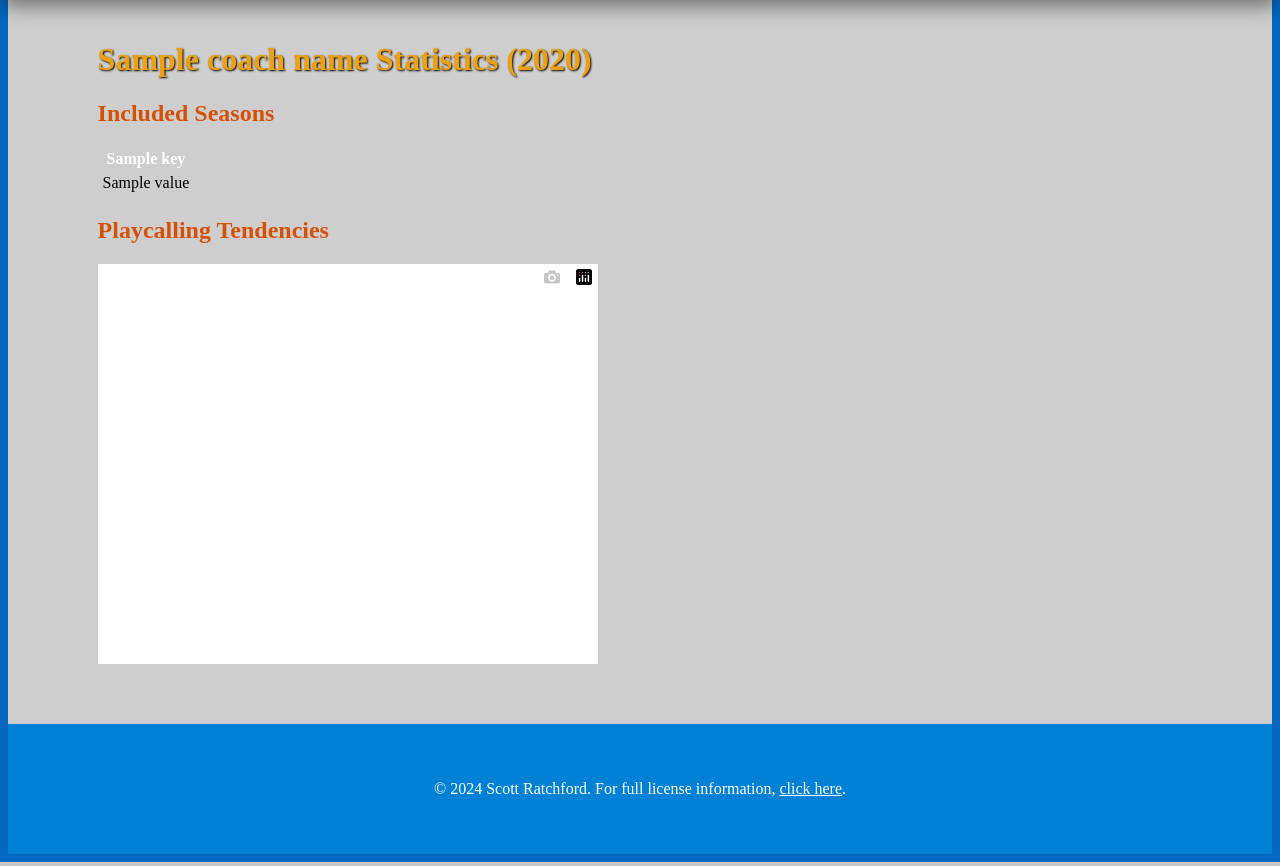
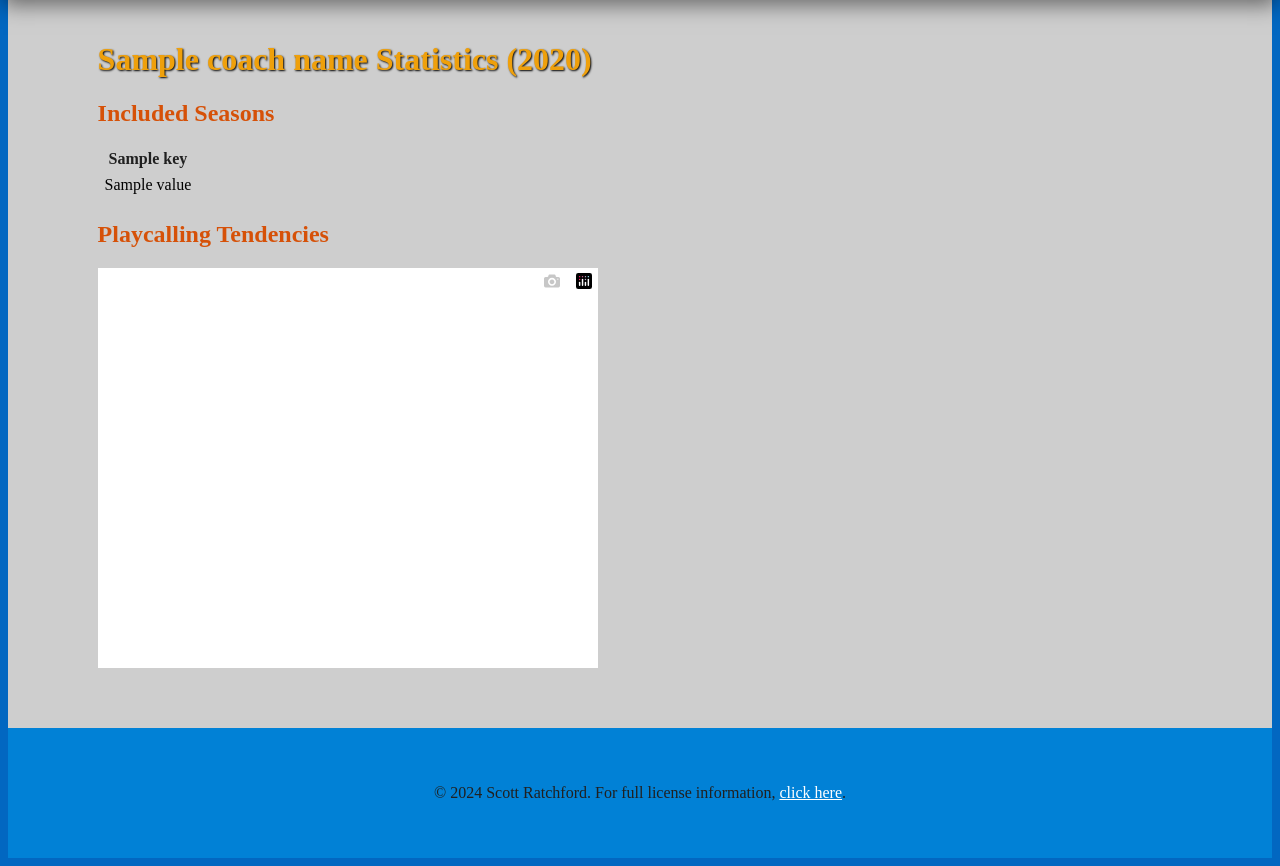
Before and after one commit to KyberCritter/Pygskin-Webapp, a Django app: template myproject/pygskin_webapp/templates/pygskin_webapp/coach.html in a window 1280 px wide. Shown: the part 89-955 px from the top of the page. Run offline with Django 5.2, Linux system fonts and the light colour scheme; the template is opened without the code that fills it: most values are stand-ins (such as "Sample title", 1, 10 or a date in 2020); some libraries are stand-ins or nearby versions.

Commit message:
table and text CSS

```diff
--- a/myproject/pygskin_webapp/static/styles.css
+++ b/myproject/pygskin_webapp/static/styles.css
@@ -6,7 +6,8 @@
     --color-4: #d65108;
     --color-5: #591f0a;
     --background-color: rgb(206, 206, 206);
-    --text-color: #fff;
+    /* --text-color: #fff; */
+    --text-color: rgb(32, 32, 32);
     --mobile-view-max-width: 725px;
     background-color: var(--color-1);
 }
@@ -112,11 +113,14 @@ h3 {
     width: 100%;
 }
 
+.scrollable-table table {
+    border: 1px solid #000;
+}
+
 .scrollable-table th, td {  /* Cells of the table */
     min-width: 50px;
     max-width: fit-content;
-    padding: 3px 3px;
-    /* border: 1px solid var(--color-4); */
+    padding: 5px 5px;
     color: #000;
 }
 
@@ -133,5 +137,5 @@ h3 {
 }
 
 .scrollable-table .table-row:nth-of-type(even) {
-    background: var(--text-color);
+    background: #fff;
 }
```
